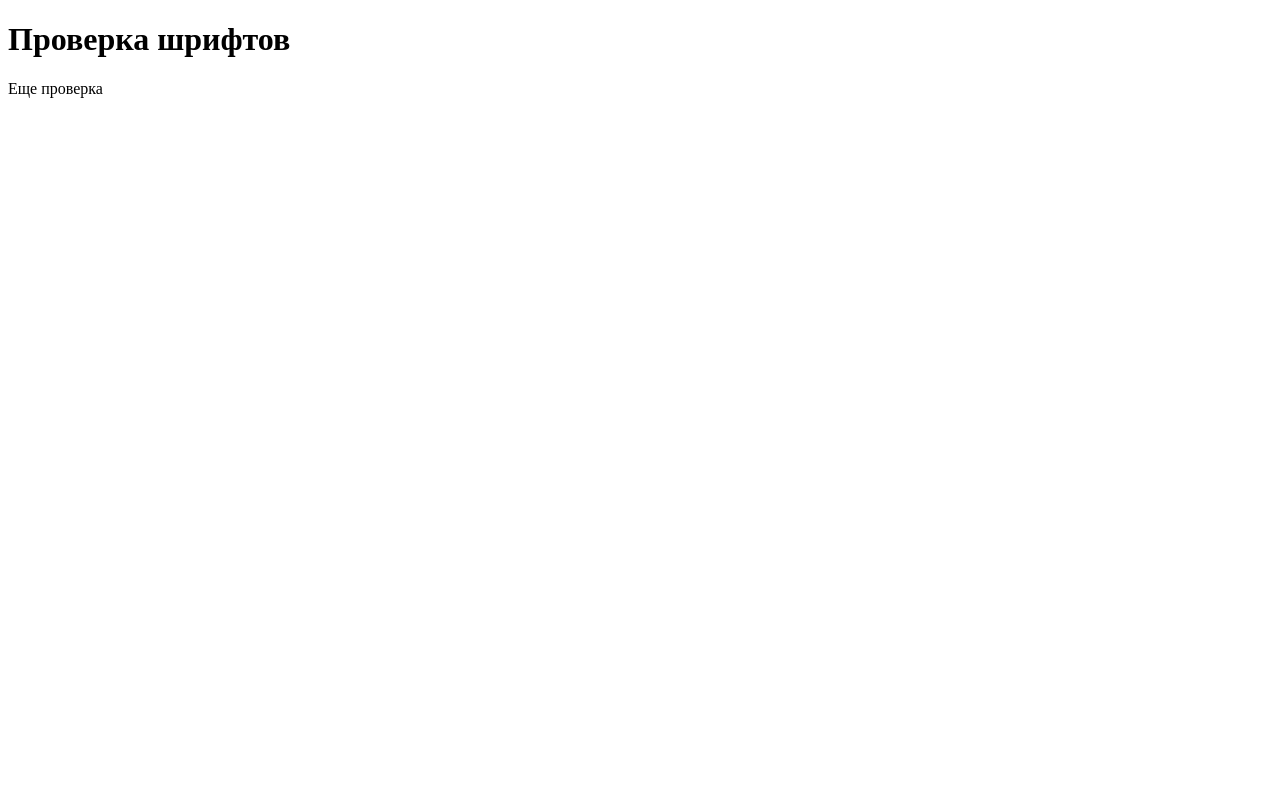
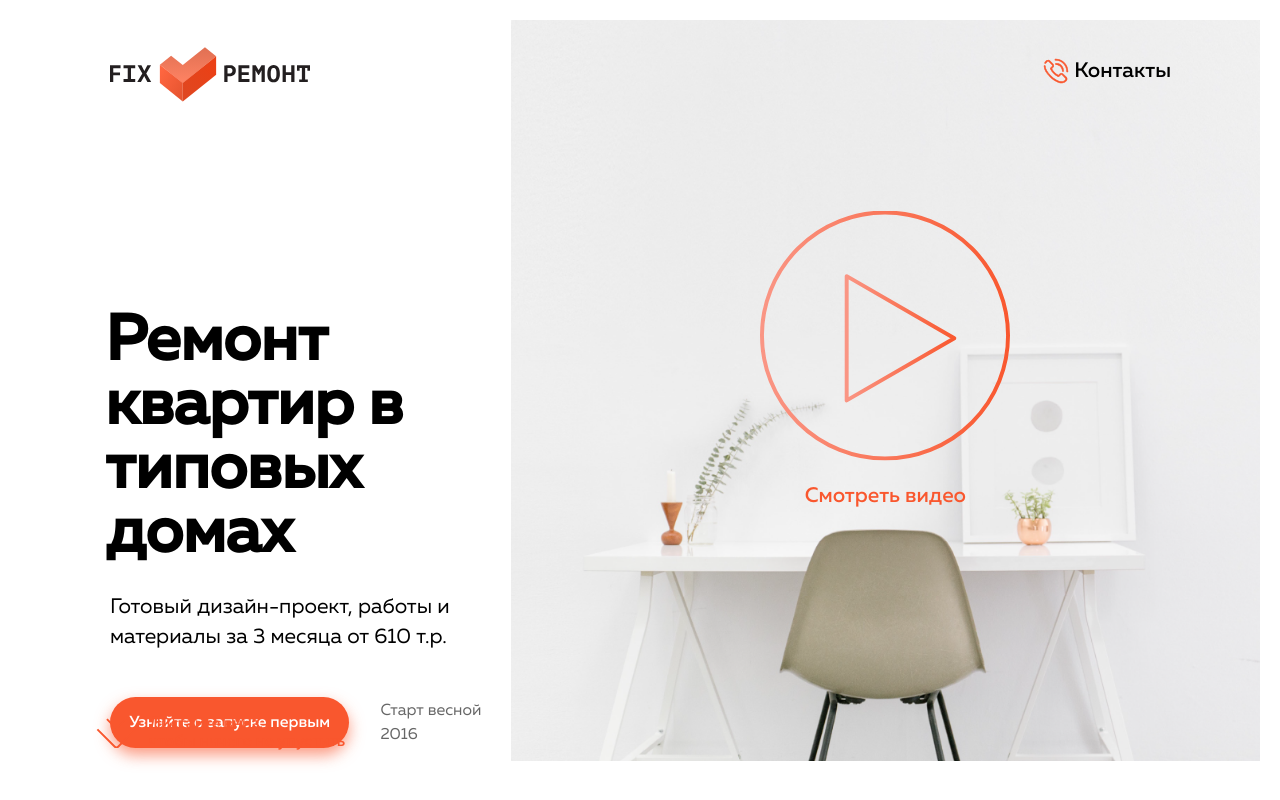
Before and after one commit to intknwn/test-m18, a website: page source/index.html in a window 1280 px wide. Drawn offline with nearby package versions, Linux system fonts and the light colour scheme; files that its build step writes are made by us from their sources; files whose address does not match are found by name.

Commit message:
Create layout and styles for main screen

```diff
--- a/source/index.html
+++ b/source/index.html
@@ -16,7 +16,31 @@
   crossorigin="anonymous">
 </head>
 <body>
-  <h1>Проверка шрифтов</h1>
-  <p>Еще проверка</p>
+  <div class="container container--fullpage">
+    <section class="hero">
+      <div class="hero__text">
+        <img class="hero__logo" src="img/logo.svg" width="200" height="55" alt="Логотип компании «FIX Ремонт»"/>
+        <h1 class="hero__title">Ремонт квартир в типовых домах</h1>
+        <p class="hero__desc">Готовый дизайн-проект, работы и материалы за 3 месяца от 610 т.р.</p>
+        <div class="hero__button-wrapper">
+          <button class="hero__lead-button" type="button">Узнайте о запуске первым</button>
+          <p class="hero__start-date">Старт весной 2016</p>
+        </div>
+      </div>
+      <div class="hero__video">
+        <picture>
+          <!-- <source type="image/webp" srcset="img/video@1x.webp 1x, img/video@2x.webp 2x"> -->
+          <img class="hero__video-preview" src="img/video@1x.png" srcset="img/video@2x.png 2x" width="940" height="920"
+            alt="Изображение рабочего места в минималистичном стиле">
+        </picture>
+        <button class="hero__play-button" type="button">
+          <img src="img/icon-play.svg" width="250" height="250" alt="Воспроизвести видео">
+          <span>Смотреть видео</span>
+        </button>
+      </div>
+      <button class="hero__scroll-button" type="button">Листайте вниз,<br> чтобы ничего не упустить</button>
+      <button class="hero__contact-button" type="button">Контакты</button>
+    </section>
+  </div>
 </body>
 </html>
--- /dev/null
+++ b/source/sass/base.scss
@@ -0,0 +1,26 @@
+html {
+  height: 100%;
+  box-sizing: border-box;
+}
+*, *:before, *:after {
+  box-sizing: inherit;
+}
+
+body {
+  height: 100%;
+  margin: 0;
+
+  font-family: "MullerRegular", Arial, Helvetica, sans-serif;
+  font-size: 16px;
+  line-height: 24px;
+  color: $black;
+}
+
+h1 {
+  margin: 0;
+  font-family: "MullerMedium", Arial, Helvetica, sans-serif;
+}
+
+p {
+  margin: 0;
+}
--- /dev/null
+++ b/source/sass/container.scss
@@ -0,0 +1,14 @@
+.container {
+  position: relative;
+
+  max-width: $desktop-width;
+
+  margin: 0 auto;
+
+  &--fullpage {
+    width: 100%;
+    height: fill-available;
+
+    padding: 20px;
+  }
+}
--- a/source/sass/fonts.scss
+++ b/source/sass/fonts.scss
@@ -4,12 +4,12 @@
   font-weight: 400;
   src: local(''),
        url('../fonts/MullerMedium.woff2') format('woff2'),
-       url('../fonts/MullerMedium.woff.woff') format('woff');
+       url('../fonts/MullerMedium.woff') format('woff');
   font-display: swap;
 }
 
 @font-face {
-  font-family: 'Montserrat';
+  font-family: 'MullerRegular';
   font-style: normal;
   font-weight: 600;
   src: local(''),
--- /dev/null
+++ b/source/sass/hero.scss
@@ -0,0 +1,195 @@
+.hero {
+  display: flex;
+  justify-content: space-between;
+}
+
+.hero__text {
+  padding-top: 27px;
+  padding-left: 90px;
+}
+
+.hero__logo {
+  margin-bottom: 200px;
+}
+
+.hero__title {
+  max-width: 508px;
+
+  margin-bottom: 27px;
+  margin-left: -5px;
+
+  font-size: 64px;
+  line-height: 64px;
+
+  letter-spacing: -0.5px;
+}
+
+.hero__desc {
+  max-width: 456px;
+
+  margin-bottom: 44px;
+
+  font-size: 21px;
+  line-height: 30px;
+
+  letter-spacing: -0.01px;
+}
+
+.hero__button-wrapper {
+  display: flex;
+  align-items: center;
+}
+
+.hero__lead-button {
+  width: 260px;
+  height: 51px;
+
+  margin-right: 31px;
+
+  font-family: "MullerMedium", Arial, Helvetica, sans-serif;
+  font-size: 16px;
+  line-height: 18px;
+  color: $white;
+
+  background-color: $orange;
+
+  border: none;
+  border-radius: 30px;
+  box-shadow: $orangeShadow;
+
+  cursor: pointer;
+
+  &:hover,
+  &:focus {
+    background-color: $lightOrange;
+    box-shadow: $lightOrangeShadow;
+
+    outline: none;
+  }
+}
+
+.hero__start-date {
+  color: $gray;
+}
+
+.hero__scroll-button {
+  position: absolute;
+  left: 96px;
+  bottom: 30px;
+
+  padding: 0;
+  padding-left: 53px;
+
+  color: $orange;
+
+  font-family: "MullerMedium", Arial, Helvetica, sans-serif;
+  font-size: 16px;
+  line-height: 18px;
+
+  text-align: left;
+  letter-spacing: -0.01px;
+
+  border: none;
+  background-color: transparent;
+
+  cursor: pointer;
+
+  &:before {
+    content: "";
+    position: absolute;
+    left: 0;
+    top: 50%;
+
+    width: 41px;
+    height: 30px;
+
+    background-image: url('../img/icon-arrows.svg');
+    background-repeat: no-repeat;
+    background-size: cover;
+
+    transform: translateY(-50%);
+
+    transition: all;
+  }
+
+  &:hover,
+  &:focus {
+    &:before {
+      left: 4px;
+      width: 33px;
+      background-image: url('../img/icon-arrows-hover.svg');
+    }
+  }
+}
+
+.hero__contact-button {
+  position: absolute;
+  top: 58px;
+  right: 103px;
+
+  font-family: "MullerMedium", Arial, Helvetica, sans-serif;
+  font-size: 21px;
+  line-height: 25px;
+  color: $black;
+
+  border: none;
+  background-color: transparent;
+
+  cursor: pointer;
+
+  &:before {
+    content: url('../img/icon-phone.svg');
+
+    position: absolute;
+    left: -25px;
+    top: 0;
+  }
+
+  &:hover,
+  &:focus {
+    color: $orange;
+  }
+}
+
+.hero__video {
+  position: relative;
+}
+
+.hero__video-preview {
+  width: 100%;
+  height: 100%;
+
+  max-width: 940px;
+  max-height: 920px;
+}
+
+.hero__play-button {
+  position: absolute;
+  top: 46%;
+  left: 50%;
+
+  display: flex;
+  flex-direction: column;
+  align-items: center;
+
+  font-family: "MullerMedium", Arial, Helvetica, sans-serif;
+  font-size: 21px;
+  line-height: 30px;
+  color: $orange;
+
+  border: none;
+  background-color: transparent;
+
+  transform: translate(-50%, -50%);
+
+  cursor: pointer;
+
+  img {
+    margin-bottom: 21px;
+  }
+
+  &:hover,
+  &:focus {
+    color: $orange;
+  }
+}
--- a/source/sass/style.scss
+++ b/source/sass/style.scss
@@ -1 +1,5 @@
+@import 'vars.scss';
+@import 'base.scss';
 @import 'fonts.scss';
+@import 'container.scss';
+@import 'hero.scss';
--- /dev/null
+++ b/source/sass/vars.scss
@@ -0,0 +1,10 @@
+$desktop-width: 1880px;
+
+$black: #000;
+$white: #fff;
+$orange: #F9572E;
+$lightOrange: #FF7B59;
+$gray: #666666;
+
+$orangeShadow: 0px 7px 15px rgba(249, 87, 46, 0.6);
+$lightOrangeShadow: 0px 15px 20px rgba(249, 87, 46, 0.7);
```
Also changed, not shown: build/css/style.min.css, build/img/icon-arrows-hover.svg (added), build/img/icon-arrows.svg (added), build/img/icon-phone.svg (added), build/img/icon-play.svg (added), build/img/logo.svg (added), build/img/sprite_auto.svg (added), build/img/video@1x.png (added), build/index.html, source/img/icon-arrows-hover.svg (added), 2 other files.
